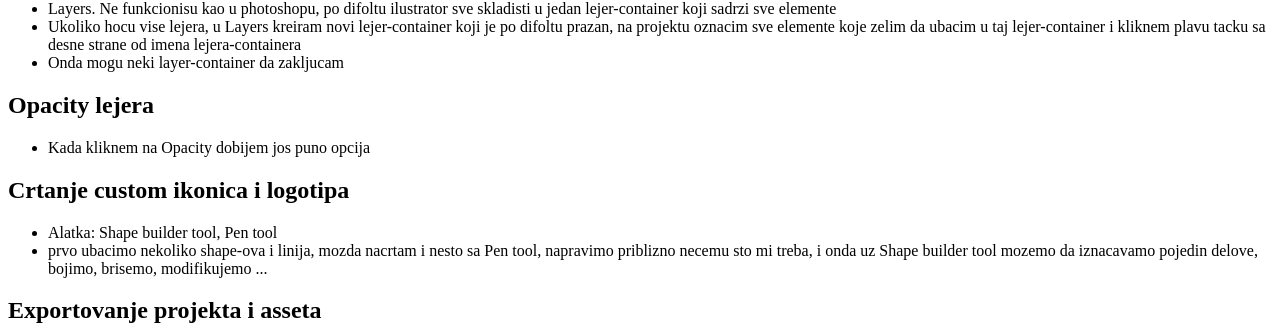
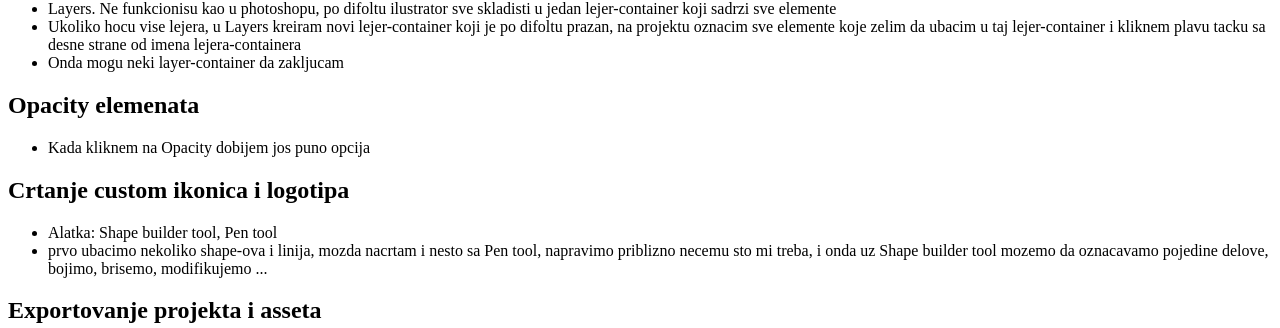
Before and after one commit to miloszekovic/web-ui-dizajn-u-ilustratoru, a plain HTML site: page index.html in a window 1280 px wide. Shown: the part 1263-1591 px from the top of the page. Drawn offline with Linux system fonts and the light colour scheme.

Commit message:
Update index.html

```diff
--- a/index.html
+++ b/index.html
@@ -82,7 +82,7 @@
         <li>Onda mogu neki layer-container da zakljucam</li>
     </ul>
 
-    <h2>Opacity lejera</h2>
+    <h2>Opacity elemenata</h2>
     <ul>
         <li>Kada kliknem na Opacity dobijem jos puno opcija</li>
     </ul>
@@ -90,7 +90,7 @@
     <h2>Crtanje custom ikonica i logotipa</h2>
     <ul>
         <li>Alatka: Shape builder tool, Pen tool</li>
-        <li>prvo ubacimo nekoliko shape-ova i linija, mozda nacrtam i nesto sa Pen tool, napravimo priblizno necemu sto mi treba, i onda uz Shape builder tool mozemo da iznacavamo pojedin delove, bojimo, brisemo, modifikujemo ...</li>
+        <li>prvo ubacimo nekoliko shape-ova i linija, mozda nacrtam i nesto sa Pen tool, napravimo priblizno necemu sto mi treba, i onda uz Shape builder tool mozemo da oznacavamo pojedine delove, bojimo, brisemo, modifikujemo ...</li>
     </ul>
 
     <h2>Exportovanje projekta i asseta</h2>
```
